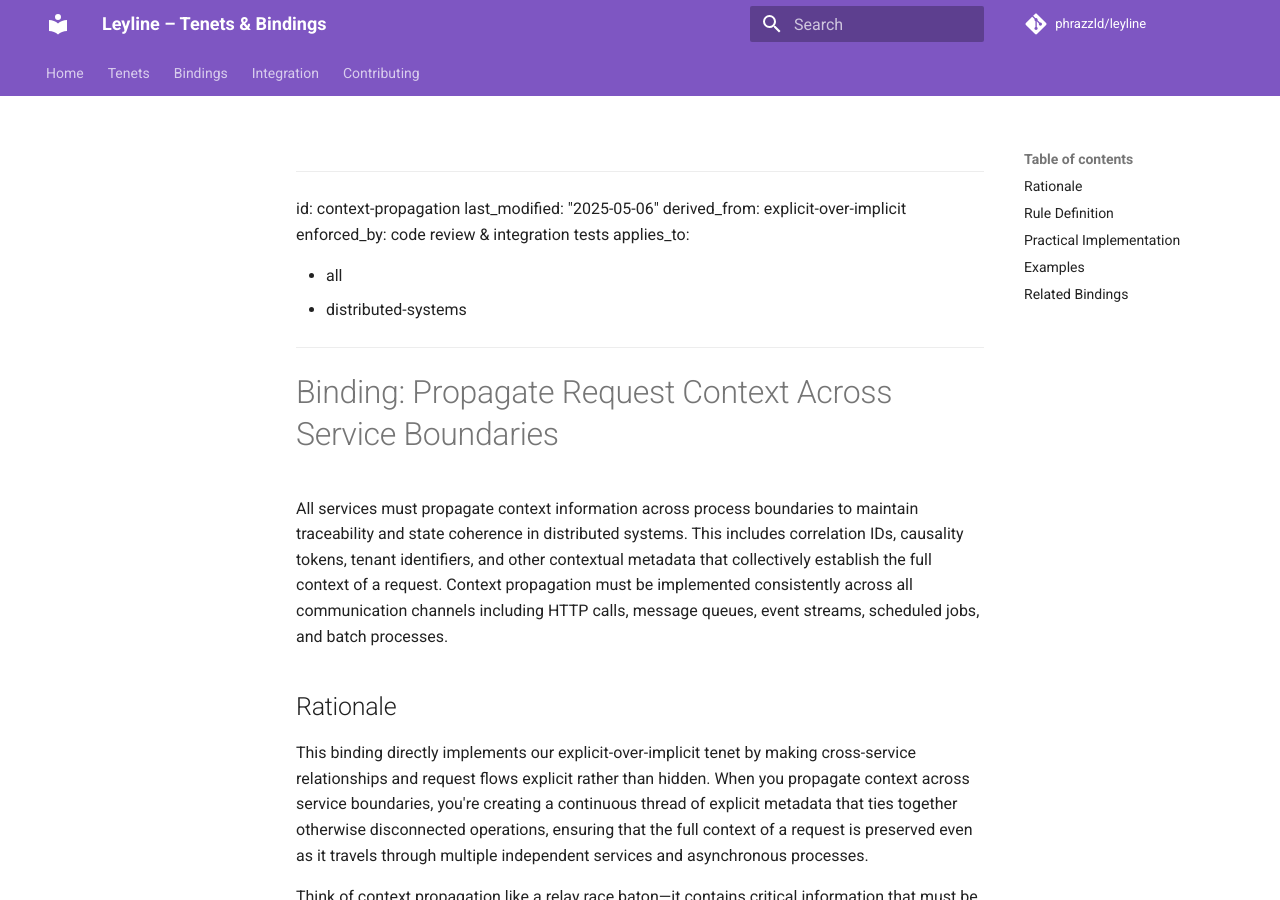
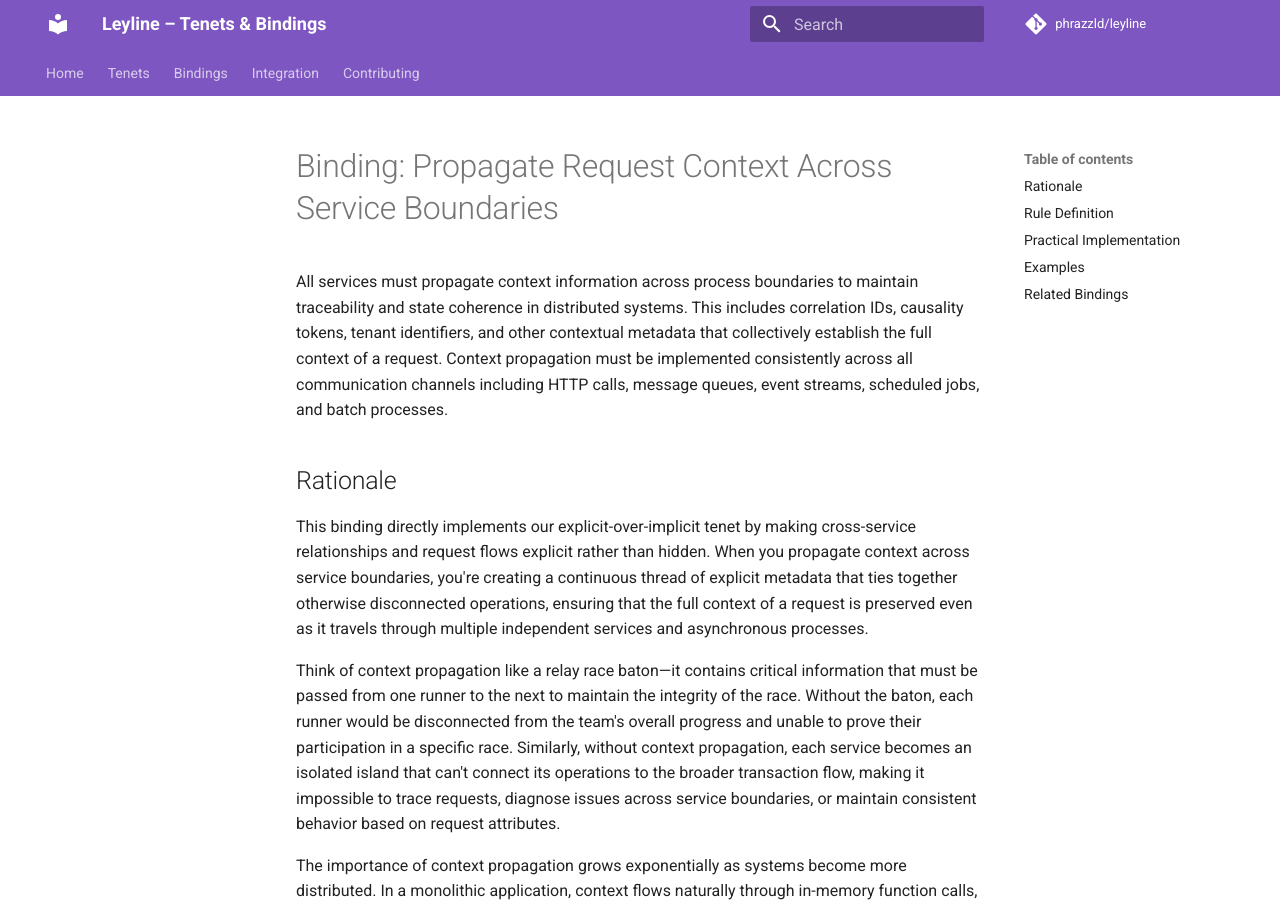
Before and after one commit to phrazzld/leyline, an MkDocs documentation site: the page built from docs/bindings/context-propagation.md, in a window 1280 px wide and 900 px high. Built offline with MkDocs 1.6.1 and Material for MkDocs 9.7.7, drawn with Linux system fonts in a browser that asks for light colours; comment, search, counter and statistics services are not loaded.

Commit message:
fix: standardize all binding front-matter to YAML format
- Fixed context-propagation.md binding to use valid 'applies_to' value
- Verified all binding files using validation tools
- Ensured index generation works correctly with the standardized format
- Updated TODO.md to mark T079 as completed

🤖 Generated with [Claude Code](https://claude.ai/code)

Co-Authored-By: Claude <noreply@anthropic.com>

```diff
--- a/docs/bindings/context-propagation.md
+++ b/docs/bindings/context-propagation.md
@@ -1,12 +1,11 @@
-______________________________________________________________________
-
-id: context-propagation last_modified: "2025-05-06" derived_from: explicit-over-implicit
-enforced_by: code review & integration tests applies_to:
-
-- all
-- distributed-systems
-
-______________________________________________________________________
+---
+id: context-propagation
+last_modified: '2025-05-06'
+derived_from: explicit-over-implicit
+enforced_by: code review & integration tests
+applies_to:
+  - all
+---
 
 # Binding: Propagate Request Context Across Service Boundaries
 
```
Also changed, not shown: TODO.md (+1 -1 lines).
